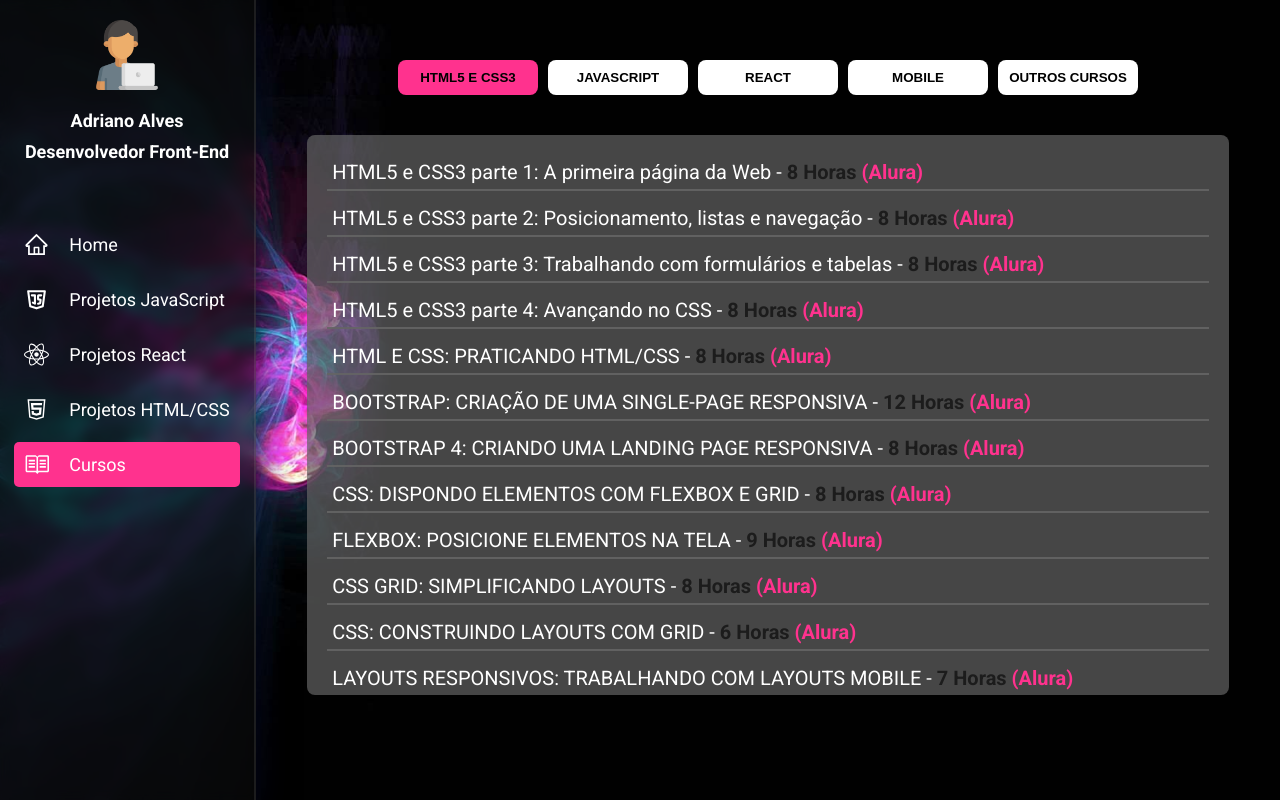
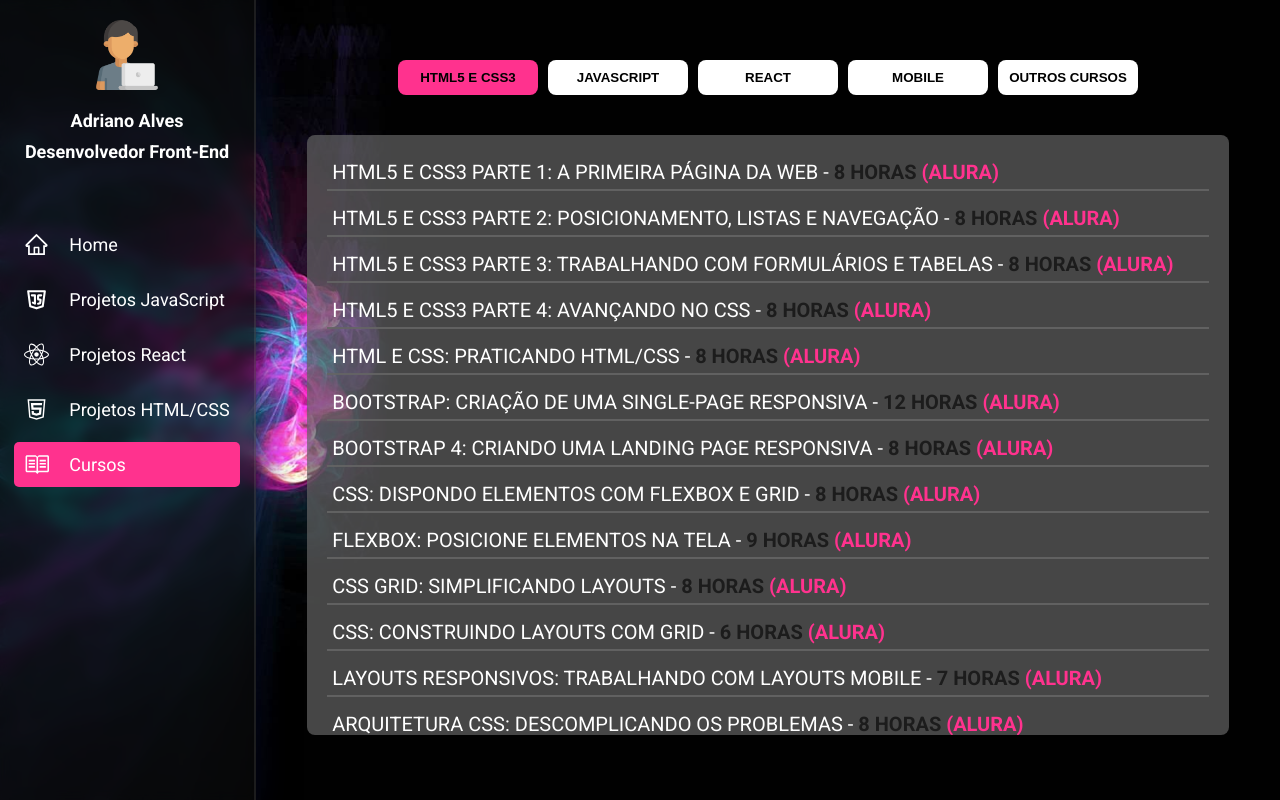
Before and after one commit to Adrianodbs/Portifolio-reactjs, a React (Create React App) app: page / in a window 1280 px wide. Both pictures are taken after a click on the item "Cursos". Built offline with nearby package versions, Linux system fonts and the light colour scheme.

Commit message:
cursos javascript

```diff
--- a/src/pages/Cursos/index.js
+++ b/src/pages/Cursos/index.js
@@ -1,5 +1,5 @@
 import * as C from './styles'
-import { CHtmlCss } from './lista'
+import { CHtmlCss, CJavascript } from './lista'
 import { useState } from 'react'
 
 function Cursos() {
@@ -46,7 +46,10 @@ function Cursos() {
           Outros Cursos
         </button>
       </ul>
-      <C.Content>{menu === 1 && <CursoHtml />}</C.Content>
+      <C.Content>
+        {menu === 1 && <CursoHtml />}
+        {menu === 2 && <CursoJavaScript />}
+      </C.Content>
     </C.Cursos>
   )
 }
@@ -64,4 +67,17 @@ const CursoHtml = () => {
   )
 }
 
+const CursoJavaScript = () => {
+  return (
+    <div>
+      {CJavascript.map(item => (
+        <p>
+          {item.nome} - <strong>{item.tempo} Horas</strong>{' '}
+          <span>{item.escola}</span>
+        </p>
+      ))}
+    </div>
+  )
+}
+
 export default Cursos
--- a/src/pages/Cursos/lista.js
+++ b/src/pages/Cursos/lista.js
@@ -80,3 +80,86 @@ export const CHtmlCss = [
     escola: '(Alura)'
   }
 ]
+
+export const CJavascript = [
+  {
+    nome: 'LÓGICA DE PROGRAMAÇÃO I: OS PRIMEIROS PROGRAMAS COM JAVASCRIPT E HTML',
+    tempo: '16',
+    escola: '(Alura)'
+  },
+  {
+    nome: 'LÓGICA DE PROGRAMAÇÃO II: PRATIQUE COM DESENHOS, ANIMAÇÕES E UM JOGO',
+    tempo: '10',
+    escola: '(Alura)'
+  },
+  {
+    nome: 'JAVASCRIPT: PRIMEIROS PASSOS COM A LINGUAGEM',
+    tempo: '10',
+    escola: '(Alura)'
+  },
+  {
+    nome: 'JAVASCRIPT: MANIPULANDO O DOM',
+    tempo: '6',
+    escola: '(Alura)'
+  },
+  {
+    nome: 'JAVASCRIPT: PROGRAMANDO A ORIENTAÇÃO A OBJETOS',
+    tempo: '10',
+    escola: '(Alura)'
+  },
+  {
+    nome: 'JAVASCRIPT PARA WEB: CRIE PÁGINAS DINÂMICAS',
+    tempo: '10',
+    escola: '(Alura)'
+  },
+  {
+    nome: 'JAVASCRIPT: PROGRAMANDO NA LINGUAGEM DA WEB',
+    tempo: '20',
+    escola: '(Alura)'
+  },
+  {
+    nome: 'FUNDAMENTOS DO JAVASCRIPT: TIPOS, VARIÁVEIS E FUNÇÕES',
+    tempo: '12',
+    escola: '(Alura)'
+  },
+  {
+    nome: 'JAVASCRIPT NA WEB: VALIDAÇÃO DE FORMULÁRIOS E HTML5',
+    tempo: '8',
+    escola: '(Alura)'
+  },
+  {
+    nome: 'JAVASCRIPT NA WEB: ARMAZENANDO DADOS NO NAVEGADOR',
+    tempo: '6',
+    escola: '(Alura)'
+  },
+  {
+    nome: 'JAVASCRIPT: CONHECENDO O BROWSER E PADRÕES DE PROJETO',
+    tempo: '12',
+    escola: '(Alura)'
+  },
+  {
+    nome: 'JAVASCRIPT: INTERFACES E HERANÇA EM ORIENTAÇÃO A OBJETOS',
+    tempo: '12',
+    escola: '(Alura)'
+  },
+  {
+    nome: 'JAVASCRIPT: CONSUMINDO E TRATANDO DADOS DE UMA API',
+    tempo: '6',
+    escola: '(Alura)'
+  },
+  {
+    nome: 'JAVASCRIPT: MÉTODOS DE ARRAY',
+    tempo: '8',
+    escola: '(Alura)'
+  },
+  {
+    nome: 'JAVASCRIPT: CRIANDO REQUISIÇÕES',
+    tempo: '8',
+    escola: '(Alura)'
+  },
+  {
+    nome: 'JAVASCRIPT: VALIDAÇÕES E RECONHECIMENTO DE VOZ',
+    tempo: '6',
+    escola: '(Alura)'
+  }
+]
--- a/src/pages/Cursos/styles.js
+++ b/src/pages/Cursos/styles.js
@@ -37,7 +37,7 @@ export const Content = styled.div`
   border-radius: 8px;
   margin-top: 40px;
   width: 90%;
-  height: 70vh;
+  height: 75vh;
   overflow: scroll;
   ::-webkit-scrollbar-track {
     display: none;
@@ -63,6 +63,7 @@ export const Content = styled.div`
     padding: 5px;
     border-bottom: 2px solid rgba(100, 100, 100, 0.9);
     margin-bottom: 10px;
+    text-transform: uppercase;
   }
 
   strong {
```
